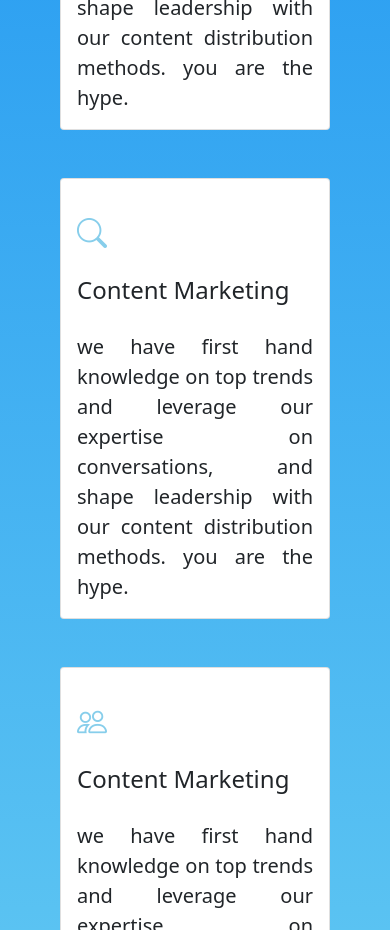
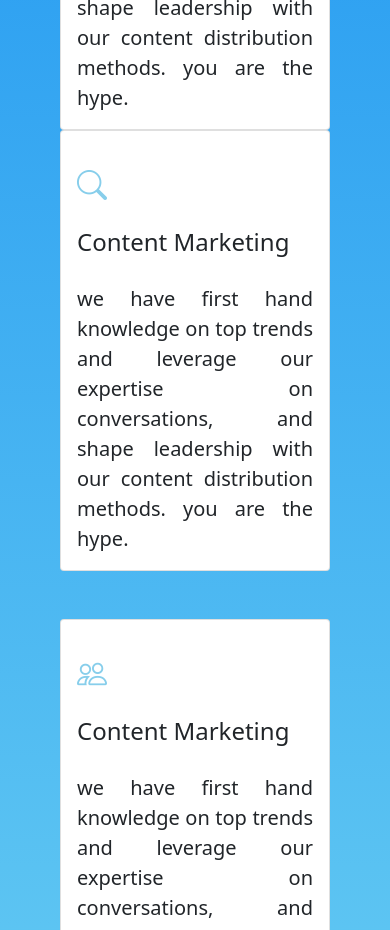
Before and after one commit to kingdavidmiles/mecnix, a React (Create React App) app: page / in a window 390 px wide. Shown: the part 3080-4010 px from the top of the page. Built offline with nearby package versions, Linux system fonts and the light colour scheme.

Commit message:
final changes made

```diff
--- a/src/component/Service.tsx
+++ b/src/component/Service.tsx
@@ -87,7 +87,7 @@ const ConnectWithPeople = () => {
                         </div>
                       </div>
 
-                      <div className="col-12 col-md-4 col-lg-4 col-xl-4 pt-md-0 pt-5">
+                      <div className="col-12 col-md-4 col-lg-4 col-xl-4 pt-md-0 pt-5n">
                         <div className="card  service-card" id="service-card">
                           <div className="card-body">
                             <div className="pt-3 pb-3">
```
